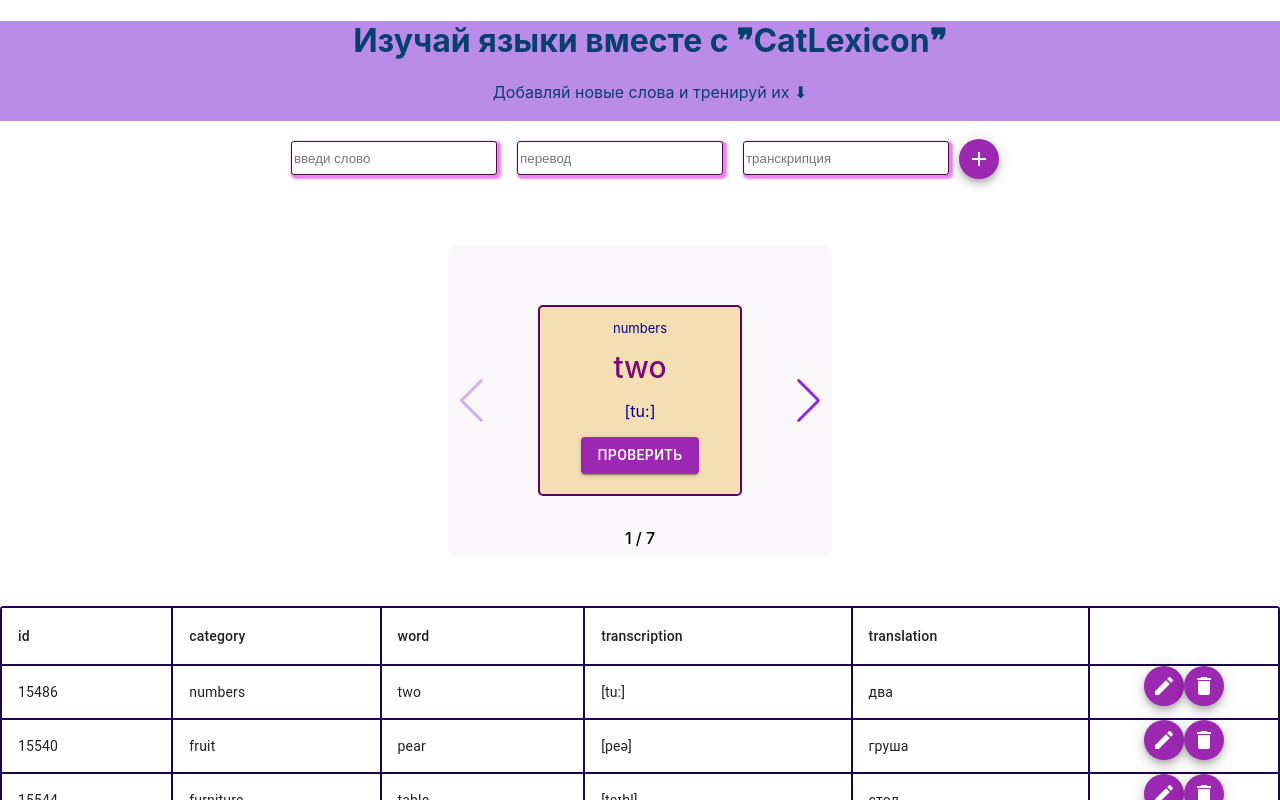
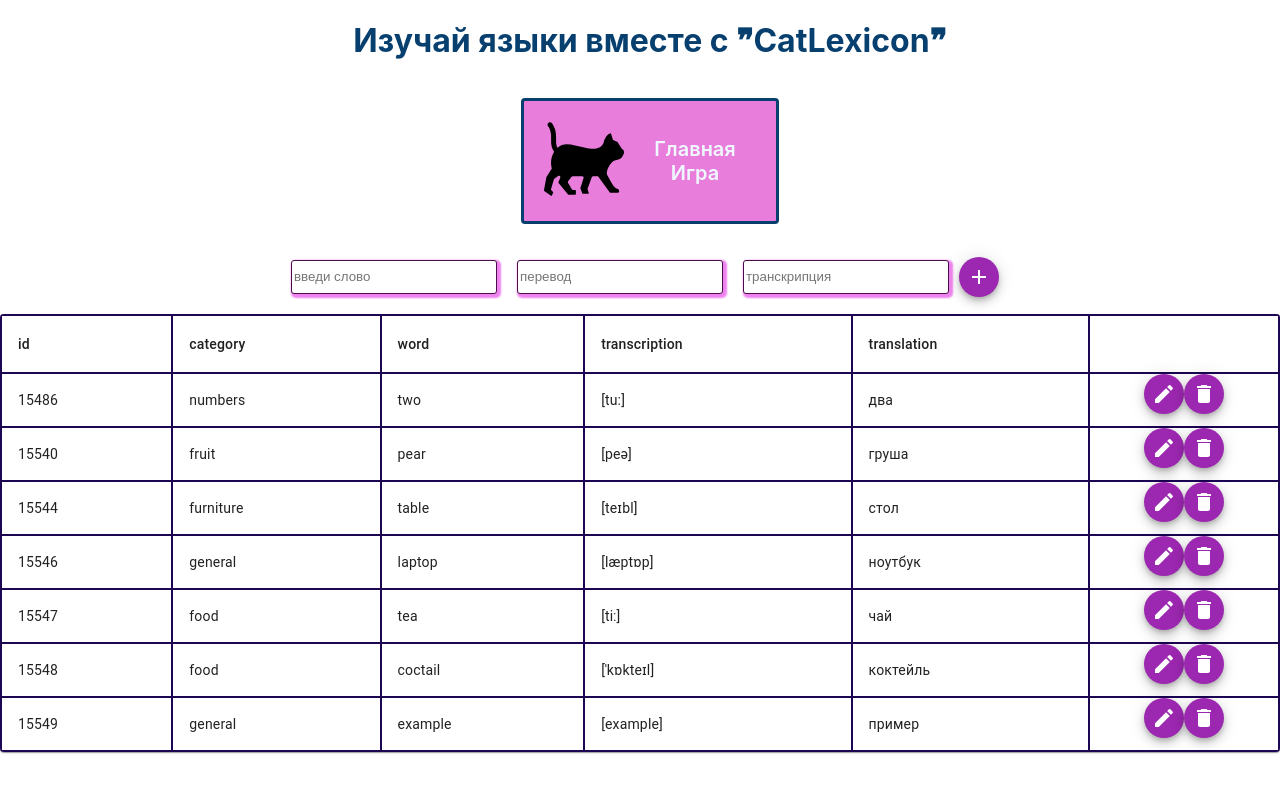
Before and after one commit to ksvaska/react_project, a React (Create React App) app: page / in a window 1280 px wide. Shown: the top 800 px of the page. Built offline with nearby package versions, Linux system fonts and the light colour scheme.

Commit message:
nav bar + error

```diff
--- a/package.json
+++ b/package.json
@@ -14,7 +14,8 @@
     "classnames": "^2.5.1",
     "react": "^18.2.0",
     "react-dom": "^18.2.0",
-    "react-scripts": "5.0.1",
+    "react-router-dom": "^6.22.3",
+    "react-scripts": "^5.0.1",
     "styled-components": "^6.1.8",
     "swiper": "^11.1.1",
     "web-vitals": "^2.1.4"
--- a/src/App.js
+++ b/src/App.js
@@ -1,20 +1,25 @@
 
 import './App.css';
 import Header from './component/Header/header';
-import AddWord from './component/InputAdd/input_addword';
 import Main from './component/Main/main.jsx';
 import CardGallery from './component/Card/cardGallery';
+import {BrowserRouter as Router, Route,  Routes} from "react-router-dom";
+import Error from './component/error404/error';
+
 
 
 function App() {
   return (
+    <Router>
     <div className="App">
      <Header/>
-     <AddWord/>
-     <CardGallery/>
-    <Main/>
-
+     <Routes>
+      <Route path='/game' element={<CardGallery/>}/>
+      <Route path='/' element ={<Main/>} />
+      <Route path='*'element={<Error/>} />
+    </Routes>
     </div>
+    </Router>
   );
 }
 
--- a/src/component/Header/header.jsx
+++ b/src/component/Header/header.jsx
@@ -1,10 +1,16 @@
 import styles from './header.module.css'
+import NavBar from '../NavBar/navbar'
+import logo from '../../assets/icons/logo.svg'
+import { Link } from 'react-router-dom';
 
 function Header(){
     return(
         <div className={styles.header}>
             <h1>Изучай языки вместе с &#10078;CatLexicon&#10078;</h1>
-            <p>Добавляй новые слова и тренируй их &#11015;</p>
+            <p className={styles.menu}>
+           <Link to='/'><img src={logo} alt='logo' className={styles.logo}/></Link>
+            <NavBar/>
+            </p>
         </div>
     );
 }
--- a/src/component/Header/header.module.css
+++ b/src/component/Header/header.module.css
@@ -1,7 +1,26 @@
 .header{
-    background-color:rgb(187, 140, 231);
     padding-left: 20px;
-    height: 100px;
+    min-height: 100px;
     text-align: center;
     color: rgb(7, 63, 111);
+    display: flex;
+    flex-direction: column;
+    justify-content: center;
+    align-items: center;
+
+
 }
+
+.logo{
+    width: 80px;
+}
+
+.menu{
+    display: flex;
+    align-items: center;
+    justify-content: center;
+    border: 3px solid rgb(7, 63, 111);
+    border-radius: 4px;
+    width: 20%;
+    background-color: rgb(232, 125, 220);
+}
--- a/src/component/Main/main.jsx
+++ b/src/component/Main/main.jsx
@@ -1,3 +1,4 @@
+import AddWord from '../InputAdd/input_addword'
 import WordList from "../WordList/wordlist";
 import data from "../../data/data.json";
 import TableRow from '@mui/material/TableRow';
@@ -13,6 +14,7 @@
 
     return(
         <>
+        <AddWord/>
              <TableContainer component={Paper}>
                 <Table sx={{ maxWidth: 1300 }} aria-label="simple table" className={styles.table}>
                     <TableHead className={styles.title}>
@@ -27,7 +29,11 @@
                     <TableBody>
              {data.map((item)=>{
       return(
-        <WordList id = {item.id} category={item.tags} word={item.english} transcription={item.transcription} translation={item.russian} />
+        <WordList id = {item.id}
+        category={item.tags}
+        word={item.english}
+        transcription={item.transcription}
+        translation={item.russian} />
       )
     })}
        </TableBody>
--- /dev/null
+++ b/src/component/NavBar/navbar.jsx
@@ -0,0 +1,12 @@
+import { Link } from "react-router-dom";
+import styles from './navbar.module.css'
+
+export default function NavBar(){
+    return(
+        <ul className={styles.menu}>
+       <li ><Link to = '/' className={styles.link}>Главная</Link></li>
+       <li ><Link to = '/game' className={styles.link}>Игра</Link></li>
+        </ul>
+         )
+
+}
--- /dev/null
+++ b/src/component/NavBar/navbar.module.css
@@ -0,0 +1,21 @@
+.menu{
+    list-style-type: none;
+
+    margin-left: 10px;
+    display: flex;
+    flex-direction: column;
+    justify-content: center;
+    padding: 20px;
+
+
+}
+
+.link{
+    text-decoration: none;
+    color: aliceblue;
+    font-weight: 600;
+    font-size: 20px;
+}
+.link:hover{
+    color: rgb(7, 63, 111);
+}
--- a/src/component/WordList/wordlist.jsx
+++ b/src/component/WordList/wordlist.jsx
@@ -1,4 +1,4 @@
-import React, { useState } from 'react';
+import React, { useState,useEffect } from 'react';
 import Fab from '@mui/material/Fab';
 import DeleteIcon from '@mui/icons-material/Delete';
 import EditIcon from '@mui/icons-material/Edit';
@@ -12,11 +12,8 @@
 function WordList({id,word,translation,category,transcription}){
 
     const [isVisible, setIsVisible] = useState(true);
-    const [value, setValue] = useState('');
 
-    const handleChange = (event)=>{
-        setValue(event.target.value);
-    }
+
 
     const editCard = () => {
         setIsVisible((prev) => !prev);
@@ -45,16 +42,16 @@
                             <p>{id}</p>
                         </TableCell>
                         <TableCell className={styles.cell}>
-                            <input className={styles.input} type="text" placeholder={category} ></input>
+                            <input className={styles.input} type="text" defaultValue={category} ></input>
                         </TableCell>
                         <TableCell className={styles.cell}>
-                            <input className={styles.input} type="text" placeholder={word} ></input>
+                            <input className={styles.input} type="text" defaultValue={word} ></input>
                         </TableCell>
                         <TableCell className={styles.cell}>
-                            <input className={styles.input} type="text" placeholder={transcription} ></input>
+                            <input className={styles.input} type="text" defaultValue={transcription} ></input>
                         </TableCell>
                         <TableCell className={styles.cell}>
-                            <input className={styles.input} type="text" placeholder={translation}></input>
+                            <input className={styles.input} type="text" defaultValue={translation}></input>
                         </TableCell>
                             <Fab  className={styles.button} color="secondary" size="small" aria-label="save">
                                 <CheckIcon />
--- /dev/null
+++ b/src/component/error404/error.jsx
@@ -0,0 +1,12 @@
+ import styles from "./error.module.css"
+
+
+ export default function Error(){
+    return(
+        <>
+        <h2 className={styles.title}>Упс! Страница не найдена</h2>
+        <p className={styles.error}>404 Page Not Found</p>
+        </>
+    )
+
+}
--- /dev/null
+++ b/src/component/error404/error.module.css
@@ -0,0 +1,12 @@
+.title{
+    font-size: 40px;
+    margin: 60px;
+    color: rgb(7, 63, 111);
+}
+
+.error{
+    font-size: 40px;
+    color: brown;
+    font-weight: 600;
+
+}
```
Also changed, not shown: 1 other file (tests, documents, lock files or other folders).
